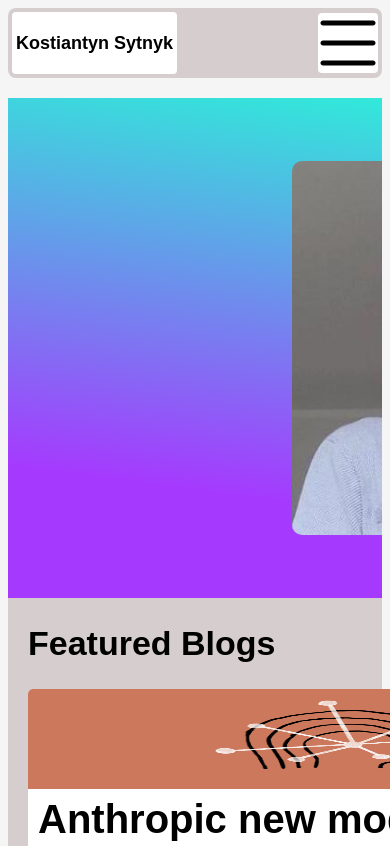
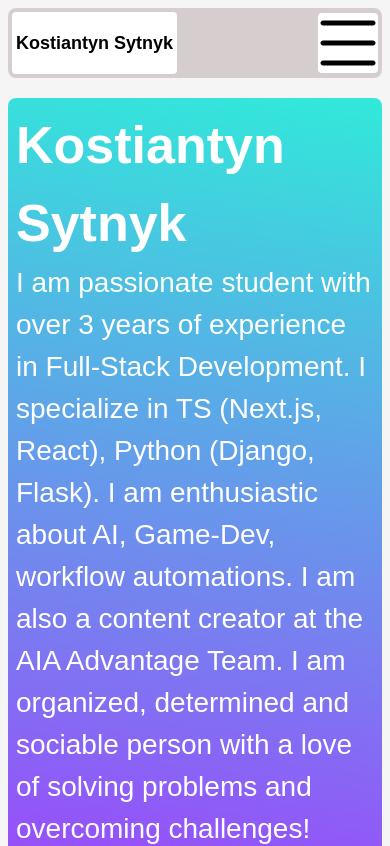
Before and after one commit to Kumala3/Personal-website, a Next.js app in the folder personal-website/: page / in a window 390 px wide. Shown: the top 846 px of the page. Built offline with nearby package versions, Linux system fonts and the light colour scheme; a web font is replaced by a local one.

Commit message:
Make hero section mobile-friendly

```diff
--- a/personal-website/src/app/(main)/page.tsx
+++ b/personal-website/src/app/(main)/page.tsx
@@ -7,9 +7,9 @@ export default function Home() {
   return (
     <>
       {/* Hero section */}
-      <div className={styles.heroSection}>
-        <div className={styles.essentialInfo}>
-          <div className={styles.headline}>Kostiantyn Sytnyk</div>
+      <div className={styles.heroSectionContainer}>
+        <div className={styles.leftPanel}>
+          <div className={styles.nameHeader}>Kostiantyn Sytnyk</div>
           <div className={styles.shortBio}>
             I am passionate student with over 3 years of experience in
             Full-Stack Development. I specialize in TS (Next.js, React), Python
@@ -20,10 +20,10 @@ export default function Home() {
           </div>
         </div>
         <Image
-          src="/avatar-image.png"
+          src="/profile_image_26_4_2025.jpg"
           width={400}
           height={400}
-          className={styles.image}
+          className={styles.profileImage}
           alt="avatar image"
         />
       </div>
--- a/personal-website/src/styles/home.module.css
+++ b/personal-website/src/styles/home.module.css
@@ -1,40 +1,54 @@
-.heroSection {
+.heroSectionContainer {
   width: 100%;
-  height: 500px;
-  position: relative;
+  height: fit-content;
+  padding: 16px 50px;
   background: linear-gradient(
     7.36deg,
     rgba(157, 37, 255, 0.9) 23.92%,
     rgba(0, 230, 211, 0.8)
   );
-  overflow: hidden;
   display: flex;
   flex-direction: row;
-  gap: 300px;
-  align-items: center;
+  gap: 100px;
+  align-items: start;
   justify-content: center;
+  border-radius: var(--border-radius-md);
 }
-.essentialInfo {
-  width: 400px;
+.leftPanel {
+  width: fit-content;
+  max-width: 600px;
   display: flex;
   flex-direction: column;
-  gap: 5px;
 }
-.image {
+.profileImage {
   object-fit: cover;
-  position: relative;
+  width: 100%;
+  height: auto;
   display: flex;
-  border-radius: 10px;
+  border-radius: var(--border-radius-md);
 }
-.headline {
+.nameHeader {
+  width: 100%;
+  height: auto;
   font-weight: var(--font-weight-bold);
   font-size: var(--font-size-h1);
   color: #fff;
 }
 .shortBio {
+  width: 100%;
+  height: auto;
   font-weight: var(--font-weight-reg);
-  font-size: var(--font-size-body-1);
+  font-size: var(--font-size-h5);
   color: #fff;
+}
+@media (max-width: 767px) {
+  .heroSectionContainer {
+    flex-direction: column;
+    height: fit-content;
+    padding: 8px;
+    gap: 5px;
+    width: 100%;
+  }
 }
 
 .featuredBlogsSection {
```
Also changed, not shown: personal-website/public/profile_image_26_4_2025.jpg (added).
